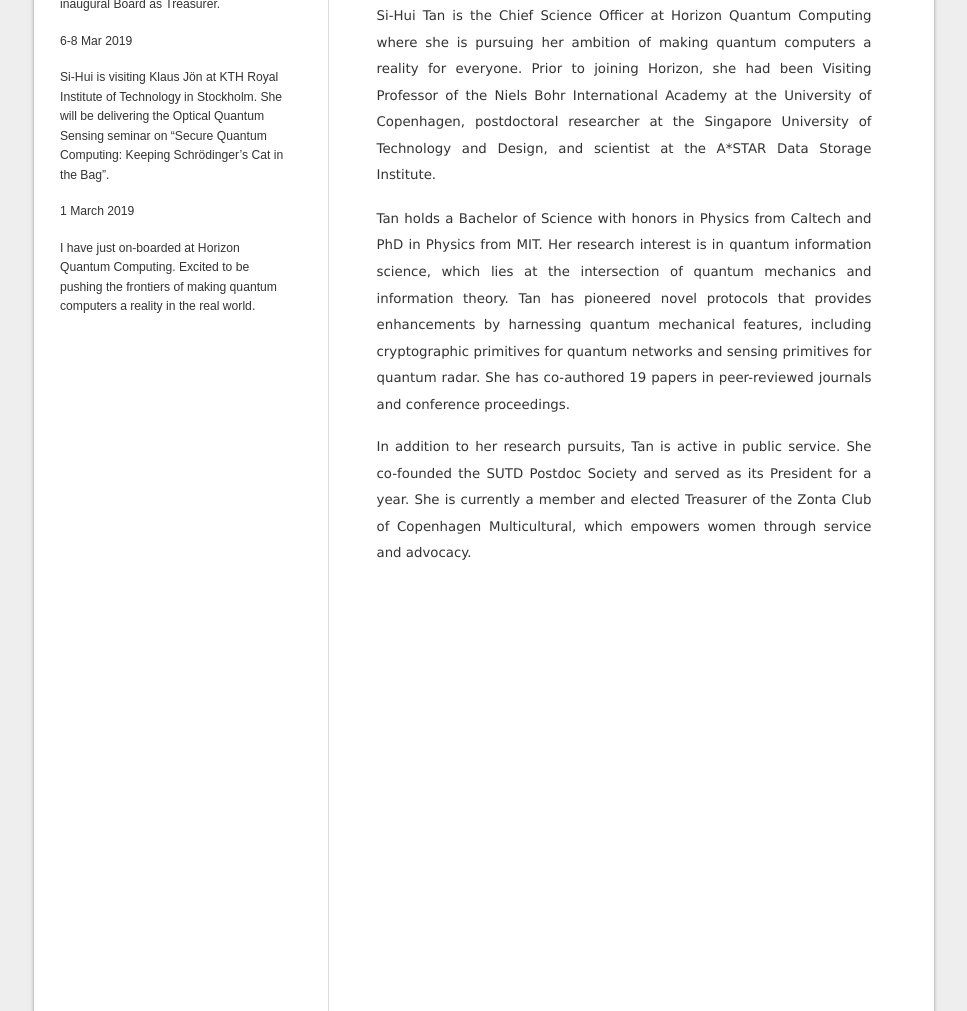
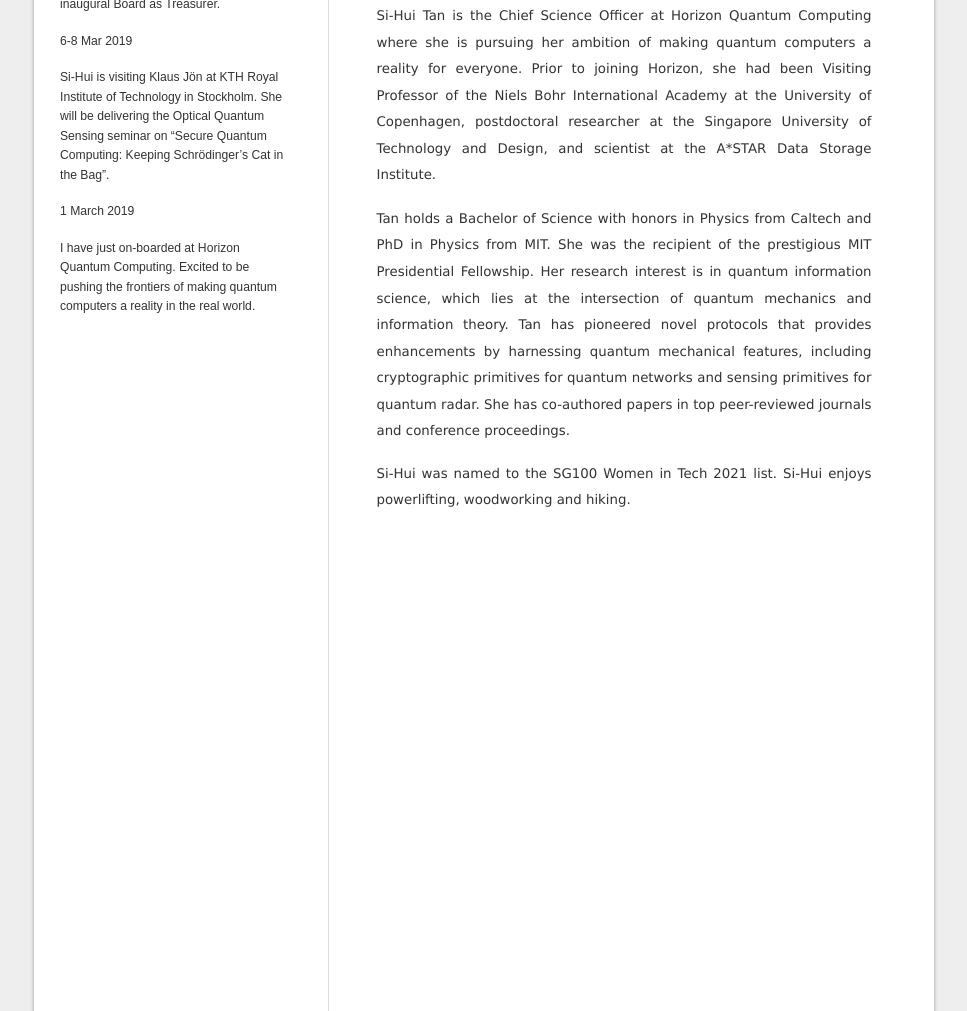
Before and after one commit to sihuitan/sihuitan.github.io, a plain HTML site: page index.html in a window 1280 px wide. Shown: the part 743-1754 px from the top of the page, without its empty margins (156-1123 px from the left). Drawn offline with nearby package versions, Linux system fonts and the light colour scheme.

Commit message:
Update index.html

```diff
--- a/index.html
+++ b/index.html
@@ -112,16 +112,12 @@
 																																															University of Technology and Design, and scientist at the A*STAR Data Storage
 																																															Institute.</span></p><p style="font-size: 12pt; font-family: &quot;Times New Roman&quot;, serif; text-align: justify;"><span style="font-size: 10pt; font-family: Verdana, sans-serif;">Tan
 																																															holds a Bachelor of Science with honors in Physics from Caltech and PhD in
-																																															Physics from MIT. Her research interest is in quantum information science,
+																																															Physics from MIT. She was the recipient of the prestigious MIT Presidential Fellowship. Her research interest is in quantum information science,
 																																															which lies at the intersection of quantum mechanics and information theory. Tan
 																																															has pioneered novel protocols that provides enhancements by harnessing quantum
 																																															mechanical features, including cryptographic primitives for quantum networks
-																																															and sensing primitives for quantum radar. She has co-authored 19 papers in
-																																															peer-reviewed journals and conference proceedings.</span></p><p style="font-size: 12pt; font-family: &quot;Times New Roman&quot;, serif; text-align: justify;"><span style="font-size: 10pt; font-family: Verdana, sans-serif;">In
-																																															addition to her research pursuits, Tan is active in public service. She
-																																															co-founded the SUTD Postdoc Society and served as its President for a year. She
-																																															is currently a member and elected Treasurer of the Zonta Club of Copenhagen Multicultural,
-																																															which empowers women through service and advocacy.</span></p>
+																																															and sensing primitives for quantum radar. She has co-authored papers in top
+																																															peer-reviewed journals and conference proceedings.</span></p><p style="font-size: 12pt; font-family: &quot;Times New Roman&quot;, serif; text-align: justify;"><span style="font-size: 10pt; font-family: Verdana, sans-serif;">Si-Hui was named to the SG100 Women in Tech 2021 list. Si-Hui enjoys powerlifting, woodworking and hiking.</span></p>
 
 														</div>
 													</div>
```
